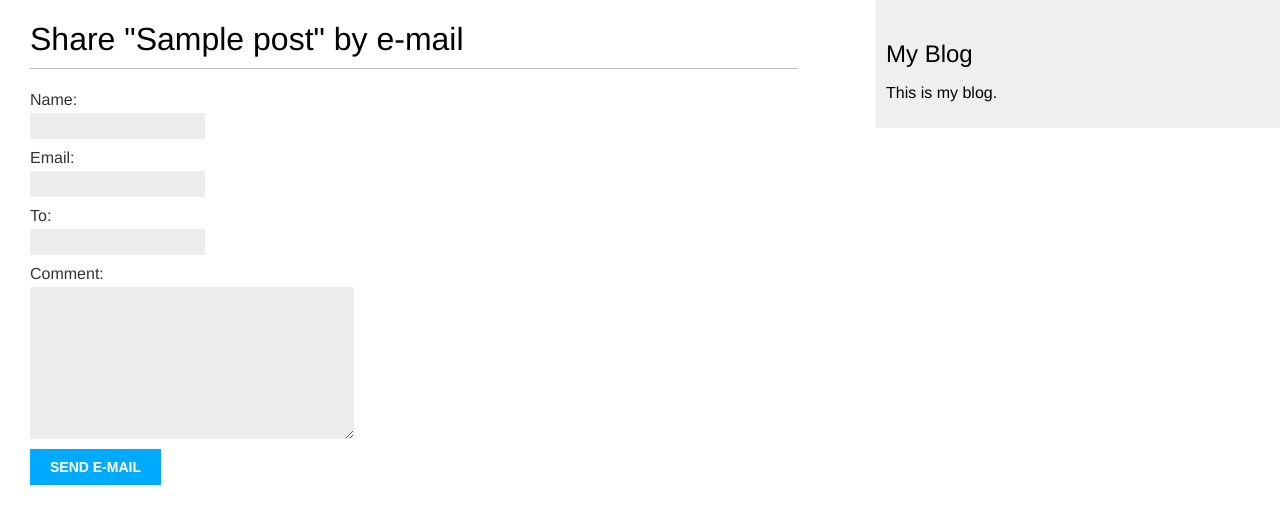
After one commit to MuizValiyev/Django-mysite, a Django app: page /1/share/ in a window 1280 px wide. The commit adds this page. Shown: the top 524 px of the page. Run offline with Django 4.2, Linux system fonts and the light colour scheme; tables that the repository leaves empty hold one stand-in row (values such as "Sample post").

Commit message:
form to send post in email

```diff
--- /dev/null
+++ b/mysite/main/templates/main/posts/share.html
@@ -0,0 +1,21 @@
+{% extends "main/base.html" %}
+
+
+{% block title %}Share a post{% endblock %}
+
+{% block content %}
+{% if sent %}
+<h1>E-mail successfully sent</h1>
+<p>
+    "{{ post.title }}" was successfully sent
+    to {{ form.cleaned_data.to }}.
+</p>
+{% else %}
+<h1>Share "{{ post.title }}" by e-mail</h1>
+<form method="post">
+    {{ form.as_p }}
+    {% csrf_token %}
+    <input type="submit" value="Send e-mail">
+</form>
+{% endif %}
+{% endblock %}
--- a/mysite/main/urls.py
+++ b/mysite/main/urls.py
@@ -1,9 +1,10 @@
 from django.urls import path
-from .views import post_detail, post_list
+from .views import post_detail, post_list, post_share
 
 app_name = 'main'
 
 urlpatterns = [
   path('', post_list, name='post_list'),
-  path('<slug:post>/', post_detail, name='post_detail')
+  path('<slug:post>/', post_detail, name='post_detail'),
+  path('<int:post_id>/share/', post_share, name='post_share'),
 ]
--- a/mysite/main/views.py
+++ b/mysite/main/views.py
@@ -3,6 +3,7 @@ from django.shortcuts import render
 from .models import Post
 from django.core.paginator import Paginator, EmptyPage, PageNotAnInteger
 from .forms import EmilPostForm
+from django.core.mail import send_mail
 
 
 def post_list(request):
@@ -26,12 +27,20 @@ def post_detail(request, post):
     post = get_object_or_404(Post, status=Post.Status.PUBLISHED, slug=post)
     return render(request, 'main/posts/detail.html', {'post':post})
 
-def oist_share(request, post_id):
+def post_share(request, post_id):
     post = get_object_or_404(Post, id=post_id, status=Post.Status.PUBLISHED)
+
+    sent = False
+
     if request.method == 'POST':
         form = EmilPostForm(request.POST)
-        if form.if_valid():
+        if form.is_valid():
             cd = form.cleaned_data
+            post_url = request.build_absolute_uri( post.get_absolute_url())
+            subject = f"{cd['name']} recommends you read {post.title}"
+            message = f"Read {post.title} at {post_url}\n\n {cd['name']}\'s comments: {cd['comment']}"
+            send_mail(subject, message, 'valiyevmuiz0407@gmail.com', [cd['to']])
+            sent = True
     else:
         form = EmilPostForm()
-    return render(request, 'main/posts/share.html', {'post':post, 'form':form})
+    return render(request, 'main/posts/share.html', {'post': post, 'form': form, 'sent': sent})
--- a/mysite/mysite/settings.py
+++ b/mysite/mysite/settings.py
@@ -123,7 +123,7 @@ STATIC_URL = 'static/'
 
 DEFAULT_AUTO_FIELD = 'django.db.models.BigAutoField'
 
-
+EMAIL_BACKEND = 'django.core.mail.backends.smtp.EmailBackend'
 EMAIL_HOST = 'smtp.gmail.com'
 EMAIL_HOST_USER = 'valiyevmuiz0407@gmail.com'
 EMAIL_HOST_PASSWORD = 'fkui sebk ybwv qxch'
```
Also changed, not shown: mysite/main/templates/main/posts/detail.html (+7 -0 lines).
